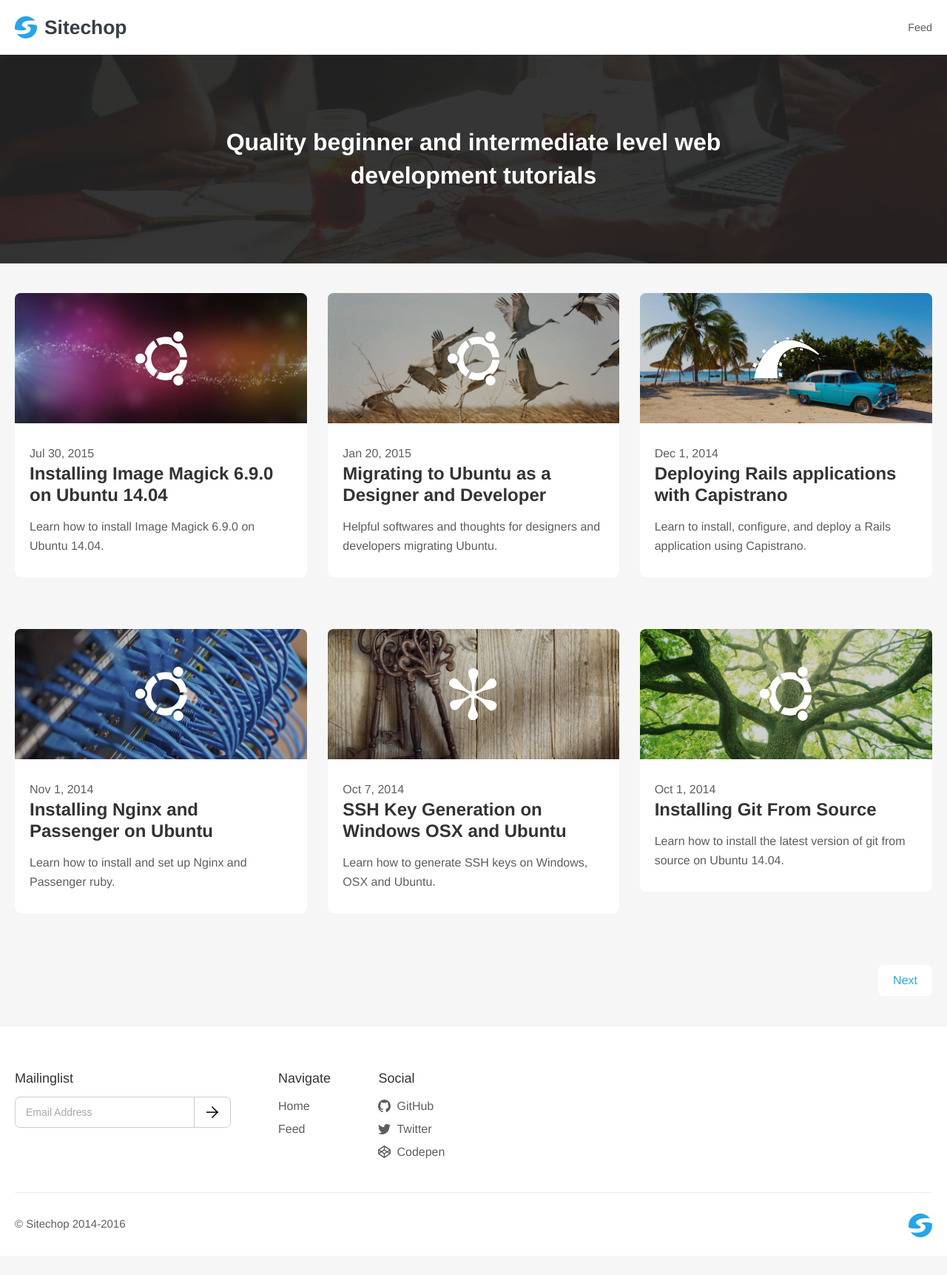
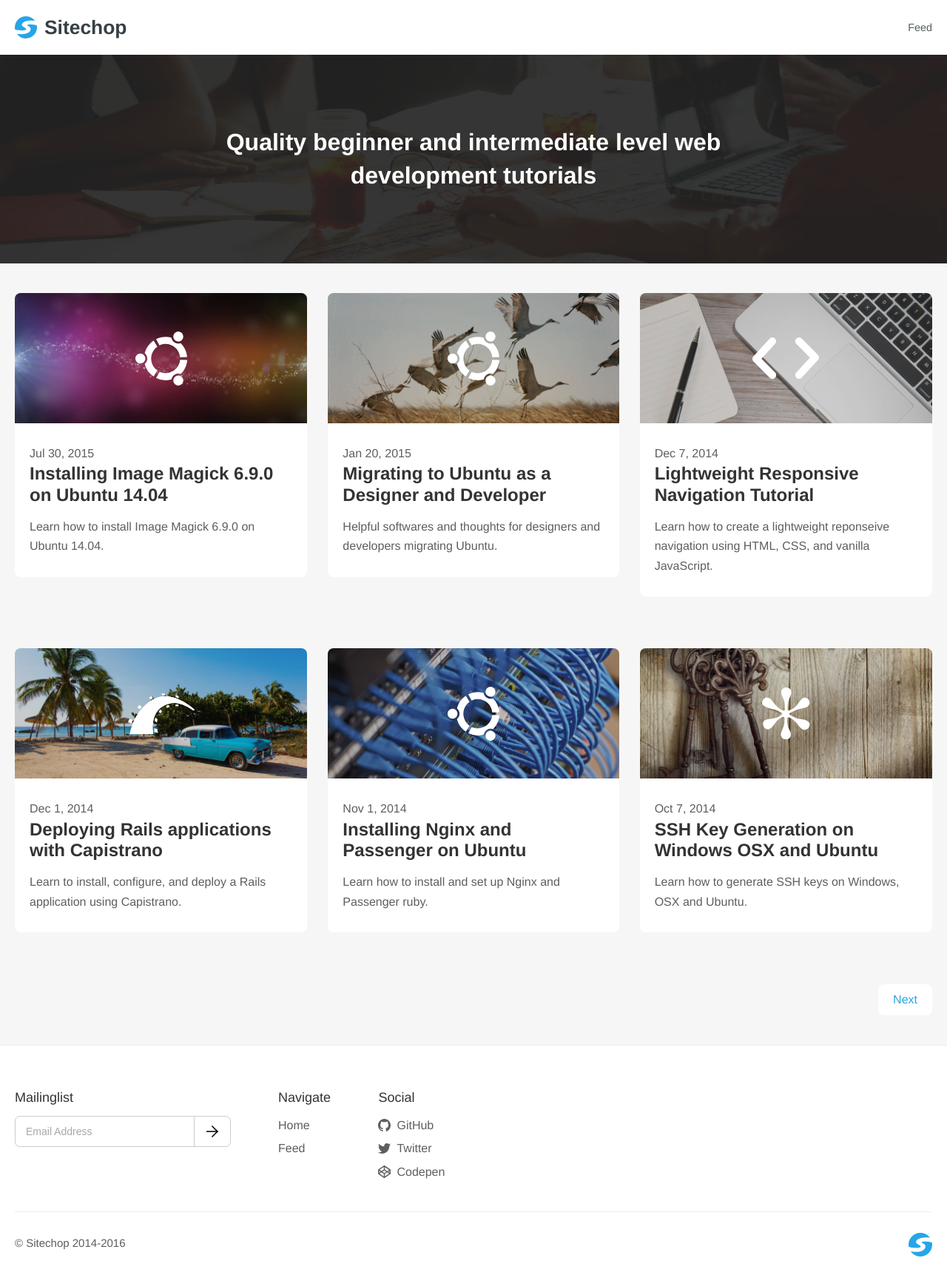
Before and after one commit to sitechop/sitechop.github.io, a Jekyll site: the page built from index.html, in a window 1280 px wide. Shown: the whole page at 74% size. Built offline with Jekyll 4.4.1, drawn with Linux system fonts in a browser that asks for light colours; some web fonts are replaced; the list of posts is cut into pages by our own code; before the commit the page ends 1697 px from its top, so only the background shows below that; some of the changed lines change nothing that is shown.

Commit message:
add post

````diff
--- /dev/null
+++ b/_posts/2014-12-07-light-weight-responsive-navigation.markdown
@@ -0,0 +1,364 @@
+---
+layout: post
+title:  Lightweight Responsive Navigation Tutorial
+date:   2014-12-07 12:00:00 -0800
+permalink: /:categories/lightweight-responsive-navigation
+categories: posts
+image: /images/posts/generic-front-end/featured.jpg
+thumb: /images/posts/generic-front-end/featured-thumb.jpg
+class: front-end
+excerpt: Learn how to create a lightweight reponseive navigation using HTML, CSS, and vanilla JavaScript.
+---
+
+Today we're going to create a lightweight responsive header and navigation bar using HTML, CSS, and non-obtrusive JavaScript (not jQuery). Originally I designed this header bar for JS-disabled users first. If JavaScript was enabled, it would load additional styles, but why have majority load more code? I don't think it's fair to tax them because of the special case users. So here it is, version two of my light weight responsive navigation using non-obtrusive pure JavaScript.
+
+### A look at what we're creating
+
+Before we begin, let's take a look at what we're creating today. We'll be creating a responsive navigation similar, well... identical, to the one used here (on September 10, 2014). In case it happens to change, here's a rough mock-up I created in Photoshop of it.
+
+![responsive-navigation-mockup](/images/posts/responsive-navigation/responsive-navigation-preview.png)
+
+It's designed to be lightweight, have no dependencies, no extra HTML, and fit well with a wide variety of different web designs. In it's entirety it weighs about 3.5k.
+
+### Preliminary and setup
+
+Let's start by creating our directory and all the files we'll be using. It should resemble this:
+
+```nohighlight
+Responsive-Navigation (Folder)
+- index.html
+- style.css
+- nojs.css
+- scripts.js
+```
+
+Open index.html and paste the basic html5 template shown below. The only thing that might look foreign to you is the second stylesheet linked between `<noscript>` tags.
+
+{% highlight html %}
+<!doctype html>
+<html lang="en">
+<head>
+  <meta charset="utf-8">
+  <title>Responsive Navigation Tutorial</title>
+  <meta name="description" content="A tutorial on creating a responsive navigation.">
+  <meta name="author" content="Robby Klein">
+  <link rel="stylesheet" href="styles.css">
+  <noscript><link rel="stylesheet" href="nojs.css"></noscript>
+  </head>
+  <body>
+    <!-- Your Code Starts Here -->
+
+    <script src="scripts.js"></script>
+  </body>
+</html>
+{% endhighlight %}
+
+If you're not familiar with the html `<noscript>` tag, what is does is tell JavaScript-enabled clients to skip past the code inside.
+
+We'll also start with a basic CSS reset, so paste the code below in your style.css file. I tend not to use massive resets that cover absolutely everything. Instead, I add tags to the reset as they are needed/used in my HTML. The second part just sets the font family, font-weight, font size, and line height.
+
+{% highlight css %}
+html, body, header, h1, ul, li, div, a, p, button {
+  margin: 0;
+  padding: 0;
+}
+
+body {
+  font: normal 100%/155% arial, helvetica, sans-serif;
+}
+{% endhighlight %}
+
+Now that we have all the preliminary work done, let's get started creating our responsive navigation.
+
+### Writing the HTML
+
+There's really no need to break the HTML into separate sections. Let's jump right in and take a look at the markup we'll be using.
+
+{% highlight html %}
+<header>
+  <div class="topWidth">
+
+    <h1>
+      <a href="#">Robby Klein</a>
+    </h1>
+
+    <nav id="nav" class="hide">
+      <ul>
+        <li><a href="#">Home</a></li>
+        <li><a href="#">Blog</a></li>
+        <li><a href="#">Portfolio</a></li>
+        <li><a href="#">About</a></li>
+        <li><a href="#">Contact</a></li>
+      </ul>
+    </nav>
+
+  </div>
+</header>
+{% endhighlight %}
+
+All pretty standard stuff. I added the ID on `<nav>` for simplicity when grabbing it through JavaScript. Please note that there is no menu button. Since the menu button is only needed by JS-enabled users, well append it through JavaScript.
+
+### Appending a menu button through JavaScript
+
+Since we'll be styling our JS-enabled version first, let's start by appending our menu button. Here's the HTML we want to inject.
+
+{% highlight html %}
+<button id="menu">Menu</button>
+{% endhighlight %}
+
+Simple enough, right? Let's create a variable for this code in our scripts.js file.
+
+{% highlight javascript %}
+//Create menu button
+var menu = document.createElement("button");
+menu.id = "menu";
+menu.innerHTML = "Menu";
+{% endhighlight %}
+
+Now we're going to inject the button between our header and navigation list. To do this, we'll need to use the function shown below. Add it to your scripts document.
+
+{% highlight javascript %}
+// Insert After Function
+function insertAfter(referenceNode, newNode) {
+    referenceNode.parentNode.insertBefore(newNode, referenceNode.nextSibling);
+}
+{% endhighlight %}
+
+As you can see the function takes two parameters. The reference node (our h1 heading), and the New Node (what we want to inject). Before we run the function, we'll need to create a variable of our H1 tag. We can do this in one line.
+
+{% highlight javascript %}
+// Header Variable
+var header = document.getElementsByTagName("h1")[0];
+{% endhighlight %}
+
+Now that we have all the necessary parameters stored in variables, let's run our menu through the function to inject it.
+
+{% highlight javascript %}
+// Inject Menu Button
+insertAfter(header, menu);
+{% endhighlight %}
+
+Now open up your index.html page in the browser. You should see our menu button in place. Awesome, now let's style this thing.
+
+### Mobile CSS Styling
+
+Remember, part of responsive web design is consistency on different DPI monitors, so we'll be using EM measurements for all our sizing. We're also styling from small to large. By doing this, mobile devices will have a lighter page load and faster experience.
+
+{% highlight css %}
+header {
+  min-height: 3.75em;
+  background: #34495e;
+  background-repeat: repeat-x;
+  background-size:100% 3.75em;
+  background-image: -webkit-linear-gradient(top, #425f7c, #34495e);
+  background-image:    -moz-linear-gradient(top, #425f7c, #34495e);
+  background-image:     -ms-linear-gradient(top, #425f7c, #34495e);
+  background-image:      -o-linear-gradient(top, #425f7c, #34495e);
+  background-image:         linear-gradient(top, #425f7c, #34495e);
+}
+
+.topWidth {
+  max-width: 60em;
+  margin: 0 auto;
+}
+
+h1 {
+  position: absolute;
+  margin-left: 5%;
+  font-size: 1.5em;
+  line-height: 2.5;
+}
+
+h1 a {
+  color: white;
+}
+
+button {
+  float: right;
+  background: none;
+  border: none;
+  font-size: 1em;
+  color: white;
+  font-weight: bold;
+  line-height: 3.75;
+  margin-right: 5%;
+}
+
+nav {
+  padding-top: 3.75em;
+  text-align: center;
+  display: none;
+}
+
+nav ul {
+  border-top: 1px solid #293949;
+}
+
+nav li {
+  list-style: none;
+}
+
+nav a {
+  display: block;
+  color: #d5dfe8;
+  padding: 0.75em 0;
+  border-bottom: 1px solid #293949;
+}
+
+nav a:hover {
+  background-color: #293949;
+  color: white;
+}
+{% endhighlight %}
+
+There we go, the mobile part of our responsive navigation should be looking pretty good at this point. Notice that the header tag contains the blue background. To make our background gradient work we apply `background-size` and `no-repeat`. Also, we want the navigation list to be hidden by default, this is why we applied display:none to the `<nav>` tag.
+
+### Adding the toggle functionality
+
+Now that we have our mobile navigation all styled up, let's get the toggle functionality going. We will do this by adding/removing a class every time a user clicks our menu button. To start let's add the class we'll be toggling to our CSS.
+
+{% highlight css %}
+.show {
+  display: block;
+}
+{% endhighlight %}
+
+Now switch back to your JS file. We already have a variable for our menu button, but we'll need one for our navigation list too. Let's add that now.
+
+{% highlight javascript %}
+// Navigation list variable
+var nav = document.getElementById('nav');
+{% endhighlight %}
+
+Now paste the following toggle class function in your code. I didn't write it, It was found [here](http://jsfiddle.net/4MBQa/).
+
+{% highlight javascript %}
+// Toggle class function
+function toggleClass(element, className){
+  if (!element || !className){
+      return;
+  }
+
+  var classString = element.className, nameIndex = classString.indexOf(className);
+
+  if (nameIndex == -1) {
+    classString += ' ' + className;
+  }
+  else {
+    classString = classString.substr(0, nameIndex) + classString.substr(nameIndex+className.length);
+  }
+  element.className = classString;
+}
+{% endhighlight %}
+
+We'll now add a click event listener to our menu button. When a user clicks the button we'll have it run our toggle class function.
+
+{% highlight javascript %}
+menu.addEventListener('click', function() {
+  toggleClass(nav, 'show');
+});
+{% endhighlight %}
+
+Refresh your browser and try it out, all should be working!
+
+### Larger CSS Styling
+
+Now that we have the mobile version of our responsive navigation working, it's time to manipulate the navigation list to work well on larger screens. To start, create a CSS3 media query. `min-width: 47em` seems about right. Inside paste the CSS to hide the menu button and display our navigation.
+
+{% highlight css %}
+@media only screen and (min-width: 47em) {
+  #menu {
+    display: none;
+  }
+
+  nav {
+    display: block;
+  }
+}
+{% endhighlight %}
+
+Once a users resolution hits 47em+ the menu button will be hidden and the navigation list will be displayed. Now let's add the styles to make our navigation list work on larger screens. We do this by overwriting a lot of properties and adding new ones. Here's the code.
+
+{% highlight css %}
+@media only screen and (min-width: 740px) {
+  .topWidth {
+    width: 90%;
+  }
+
+  h1 {
+    margin: 0;
+  }
+
+  #menu {
+    display: none;
+  }
+
+  nav {
+    display: block;
+    padding: 0;
+    text-align: inherit;
+    float: right;
+    line-height: 3.75;
+  }
+
+  nav ul, nav a {
+    border: none;
+  }
+
+  nav a {
+    padding: 0;
+    margin-left: 2em;
+  }
+
+  nav a:hover {
+    background: none;
+  }
+
+  nav li {
+    display: inline-block;
+  }
+}
+{% endhighlight %}
+
+There we go, now we have a full responsive navigation with a hide/show toggle menu button for smaller resolution devices. Refresh your browser and try everything out.
+
+### JavaScript Disabled Styling
+
+Now we have to make the mobile navigation work for JavaScript disabled users. Right now, the navigation list is hidden and the menu button is non-existent. We could simply un-hide the navigation list, but then half their phone screen will be taken up by the navigation. Instead, we'll overwrite some styles, in our nojs.css file. All our changes will be in a max-width media query, so we don't overwrite our 47em+ styles.
+
+{% highlight css %}
+@media only screen and (max-width: 46.938em) {
+  h1 {
+    width: 100%;
+    text-align: center;
+    margin: 0;
+  }
+
+  nav {
+    display: block;
+    padding: 0 0 1em 0;
+    float: none;
+    line-height: 2;
+    padding-top: 3.75em;
+  }
+
+  nav ul, nav a {
+    border: none;
+  }
+
+  nav a {
+    padding: 0;
+    margin: 0 0.75em;
+  }
+
+  nav a:hover {
+    background: none;
+  }
+
+  nav li {
+    display: inline-block;
+  }
+}
+{% endhighlight %}
+
+We're all set! We now have a lightweight, fully responsive navigation that works with or without JavaScript. We used no extra html markup, and no external libraries. Hope you enjoyed. You can view a demonstration by clicking the demo button below.
--- a/_sass/_global.scss
+++ b/_sass/_global.scss
@@ -411,7 +411,7 @@
   li+li {
     margin-top: 0.75em;
   }
-  p+p, p+ol,p+ul,p+pre,pre+p,p+figure,ol+p,ul+p,p+div,div+p, pre+pre {
+  p+p, p+ol,p+ul,p+pre,pre+p,p+figure, figure+p, ,ol+p,ul+p,p+div,div+p, pre+pre {
     margin-top: 1.5em;
   }
   h3,h4,h5,h6 {
@@ -722,6 +722,14 @@
   }
 
   /* -----------------------*/
+  // Post Single
+  /* -----------------------*/
+  .post-header {
+    padding-left: 20px;
+    border-left: 5px solid $blue;
+  }
+
+  /* -----------------------*/
   // Footer
   /* -----------------------*/
   .footer-box {
--- a/_sass/_syntax-highlighting.scss
+++ b/_sass/_syntax-highlighting.scss
@@ -5,7 +5,7 @@
     background: #fff;
 
     .highlighter-rouge & {
-      background: #eef;
+      background: #f9f9f9;
     }
 
     .c     { color: #998; font-style: italic } // Comment
````
Also changed, not shown: images/posts/generic-front-end/featured-thumb.jpg (added), images/posts/generic-front-end/featured.jpg (added), images/posts/responsive-navigation/responsive-navigation-preview.png (added), 4 other files.
